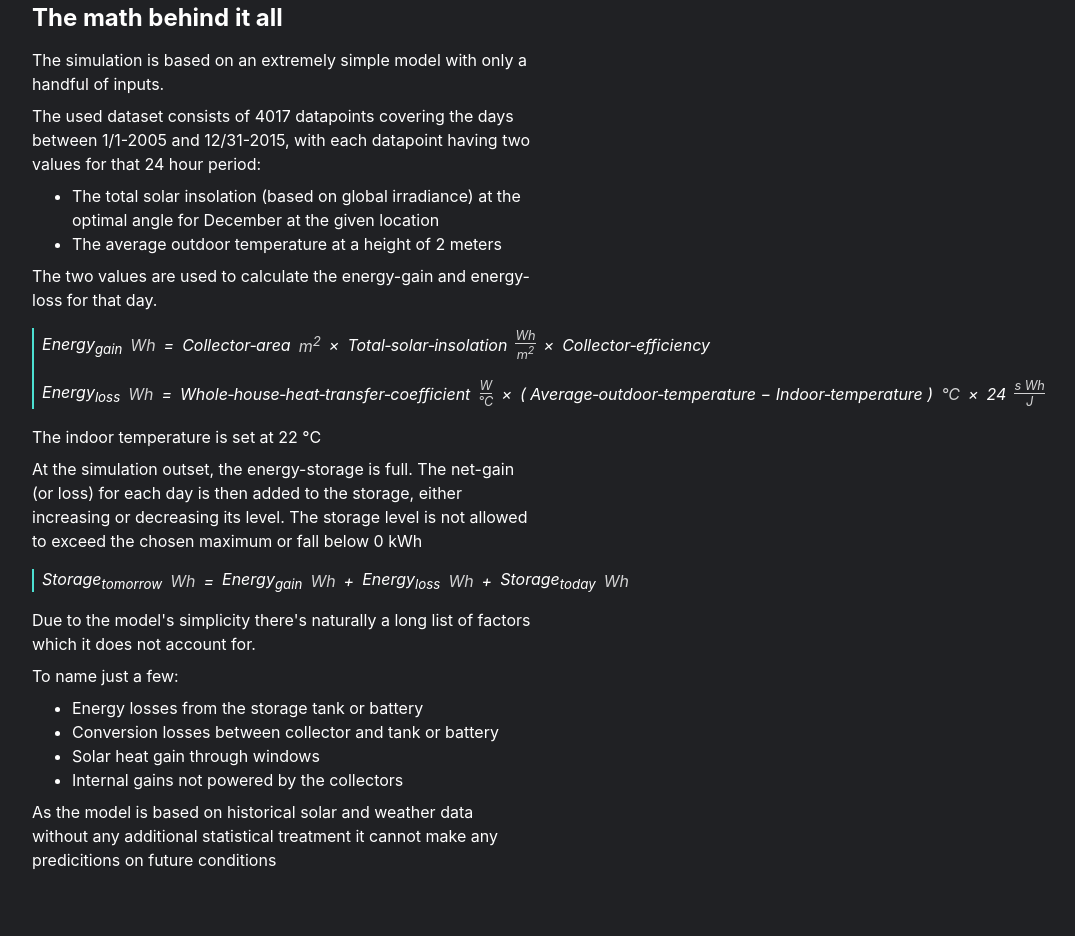
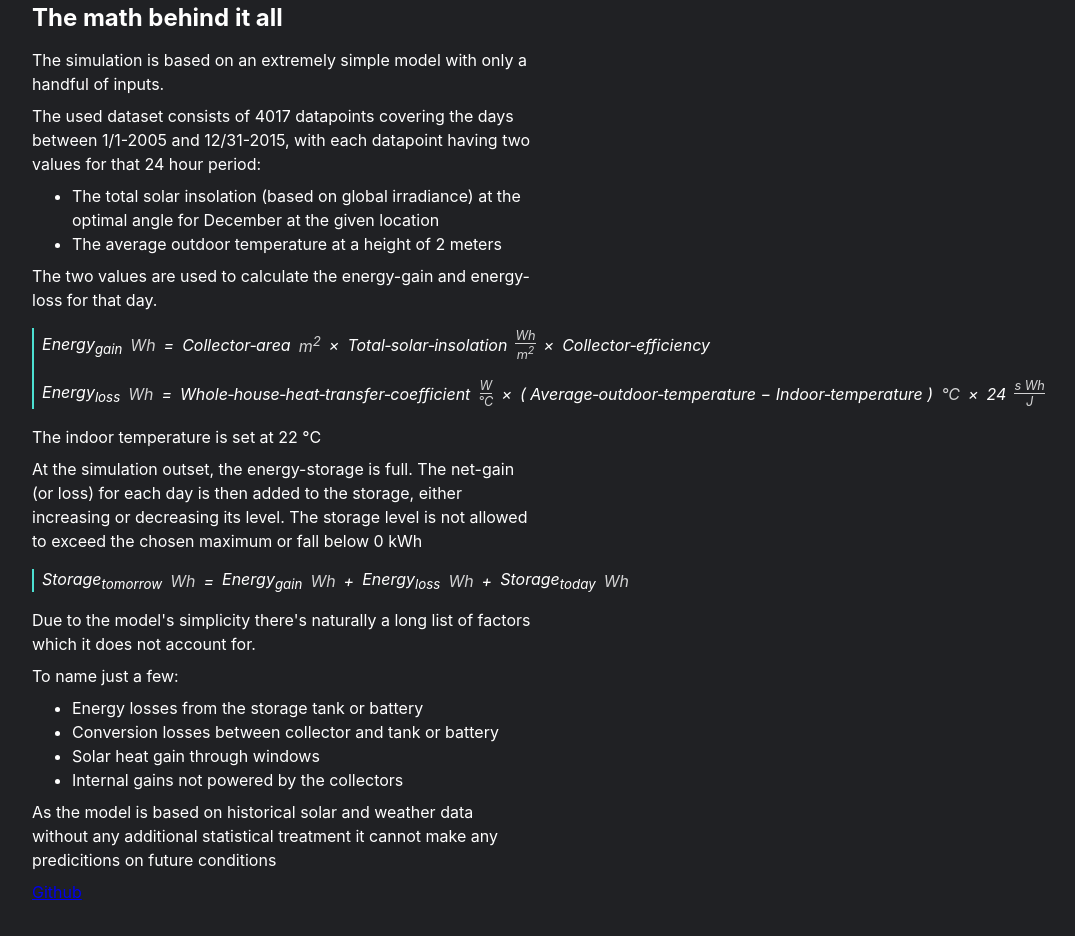
Before and after one commit to DLFDK/Offgrid-calculator, a website: page website/src/index.html in a window 1280 px wide. Shown: the part 760-1696 px from the top of the page, without its empty margins (92-1167 px from the left). Drawn offline with Linux system fonts and the light colour scheme.

Commit message:
Add link to github repo

```diff
--- a/website/src/index.html
+++ b/website/src/index.html
@@ -216,6 +216,7 @@
                         <li>Internal gains not powered by the collectors</li>
                     </ul>
                     <p>As the model is based on historical solar and weather data without any additional statistical treatment it cannot make any predicitions on future conditions</p>
+                    <a href="https://github.com/DLFDK/CanonOffgrid">Github</a>
                 </div>
             </div>
         </main>
```
Also changed, not shown: website/dist/index.html.
